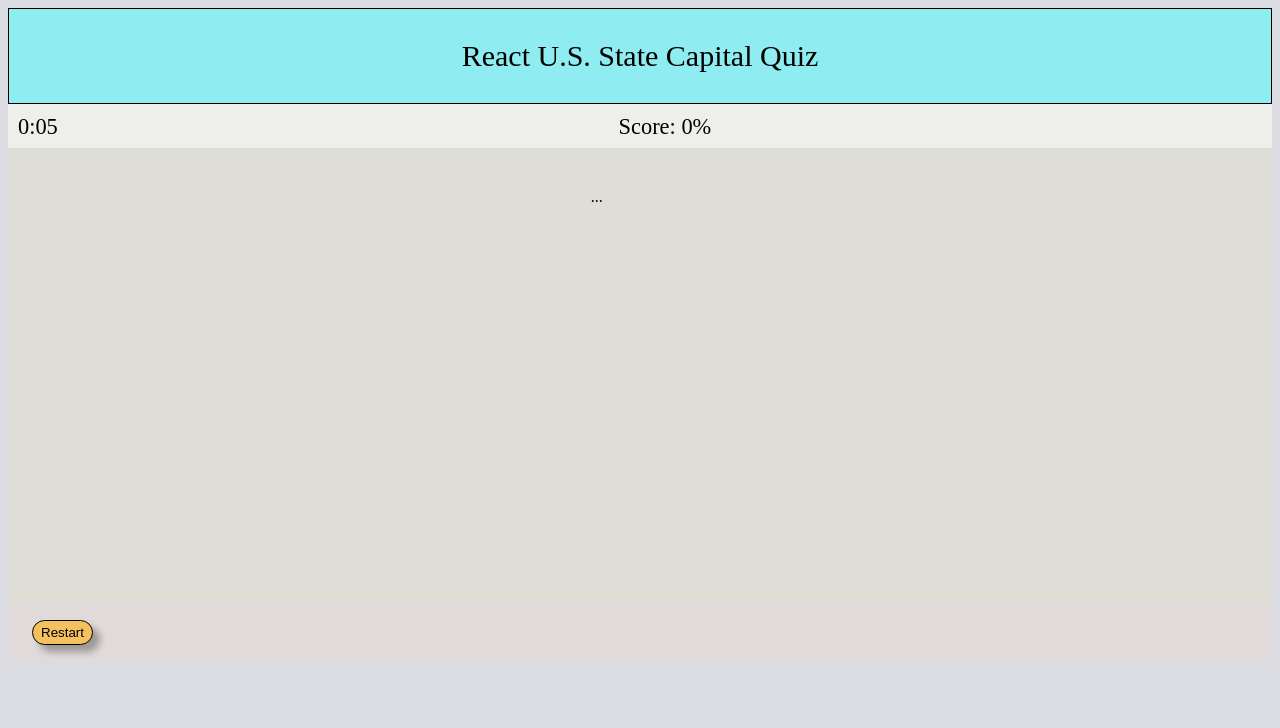
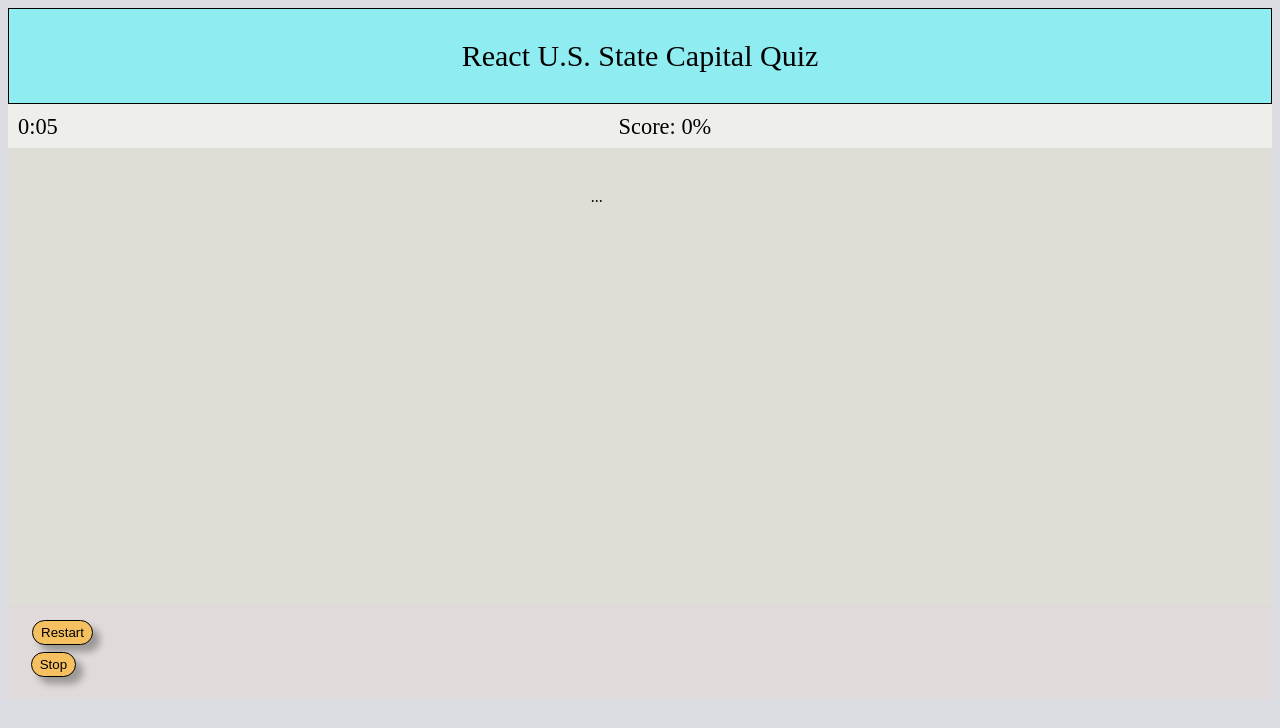
Before and after one commit to walterlee7/react-us-state-capital-quiz, a React (Create React App) app: page / in a window 1280 px wide. Shown: the top 728 px of the page. Built offline with nearby package versions, Linux system fonts and the light colour scheme.

Commit message:
added stop time button

```diff
--- a/src/App.jsx
+++ b/src/App.jsx
@@ -7,7 +7,8 @@
         super(props);
 
         this.state = {
-
+            gameTime: 0,
+            end: 0,
         };
     }
 
@@ -19,7 +20,9 @@
         let start = new Date();
         $('#timer').html('0:00');
         $('#score').html('Score: 0%');
-        let gameTime = setInterval(function () {
+
+        this.setState({
+            gameTime: setInterval(function () {
                 let gameDuration = new Date() - start;
                 let totalSeconds = Math.round(gameDuration / 1000);
                 var minutes = Math.floor(totalSeconds / 60);
@@ -30,7 +33,15 @@
                 seconds = pad.substring(0, pad.length - seconds.length) + seconds;
                 let newTime = minutes + ":" + seconds;
                 $('#timer').html(newTime);
-        }, 1000);
+            }, 1000)
+        })
+    }
+
+    stopTimer() {
+        this.setState({
+            end: new Date()
+        })
+        clearTimeout(this.state.gameTime);
     }
 
     render() {
@@ -63,6 +74,8 @@
                     </span>
                     <div id="pnlRestart">
                     </div>
+                    <button onClick={() => { this.stopTimer(); }}
+                        className="stopTimer">Stop</button>
                 </div>
             </Fragment>
 
--- a/src/styles.css
+++ b/src/styles.css
@@ -23,6 +23,18 @@
     border-radius: 25px;
     background-color: rgb(245, 193, 96);
     box-shadow: rgba(0, 0, 0, 0.3) 7px 7px 7px;
+}
+
+.stopTimer {
+    cursor: pointer;
+    border: 1px solid black;
+    padding: 0.3em;
+    padding-right: 0.6em;
+    padding-left: 0.6em;
+    border-radius: 25px;
+    background-color: rgb(245, 193, 96);
+    box-shadow: rgba(0, 0, 0, 0.3) 7px 7px 7px;
+    margin: 0.5em;
 }
 
 .clear {
```
Also changed, not shown: src/App.css (line endings or trailing spaces). Lines whose indentation alone changed are shown as unchanged.
